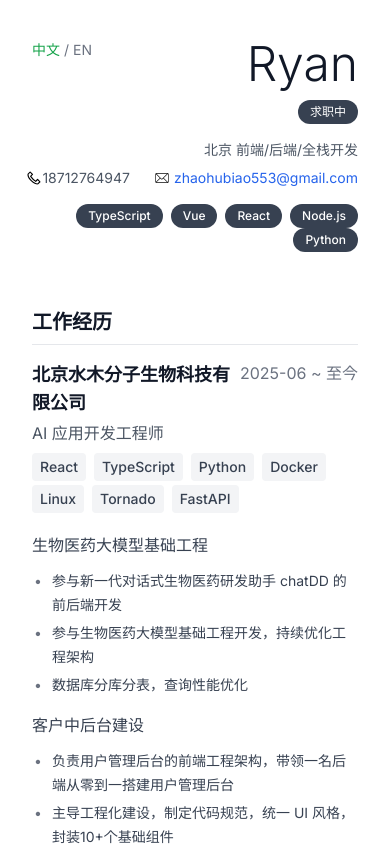
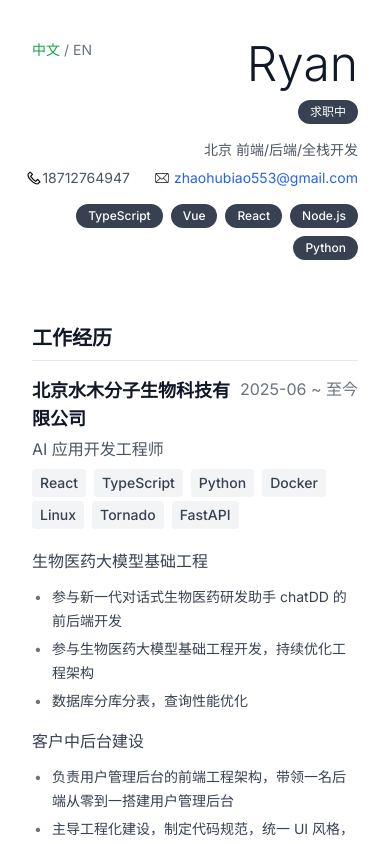
Before and after one commit to au-to/my-resume, a Vue app: page / in a window 390 px wide. Shown: the top 844 px of the page. Built offline with nearby package versions, Linux system fonts and the light colour scheme.

Commit message:
fix: 优化

```diff
--- a/src/style.css
+++ b/src/style.css
@@ -154,6 +154,11 @@ body {
     background: white;
     overflow: visible;
   }
+
+  /* 解决小屏幕下技能标签换行重叠的问题 */
+  .skill-tag {
+    margin-bottom: 0.5rem;
+  }
 }
 
 /* 打印样式优化 */
```
